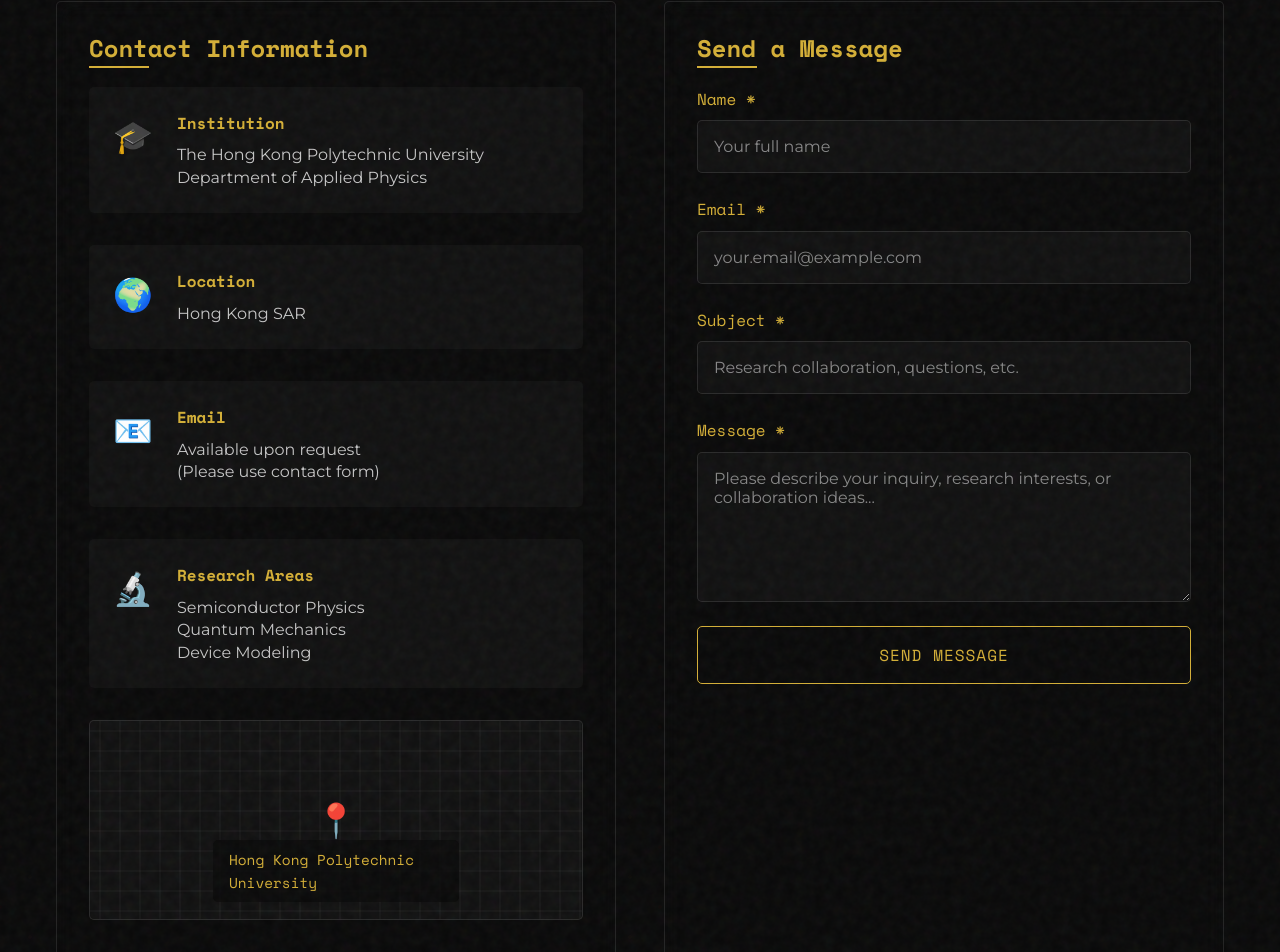
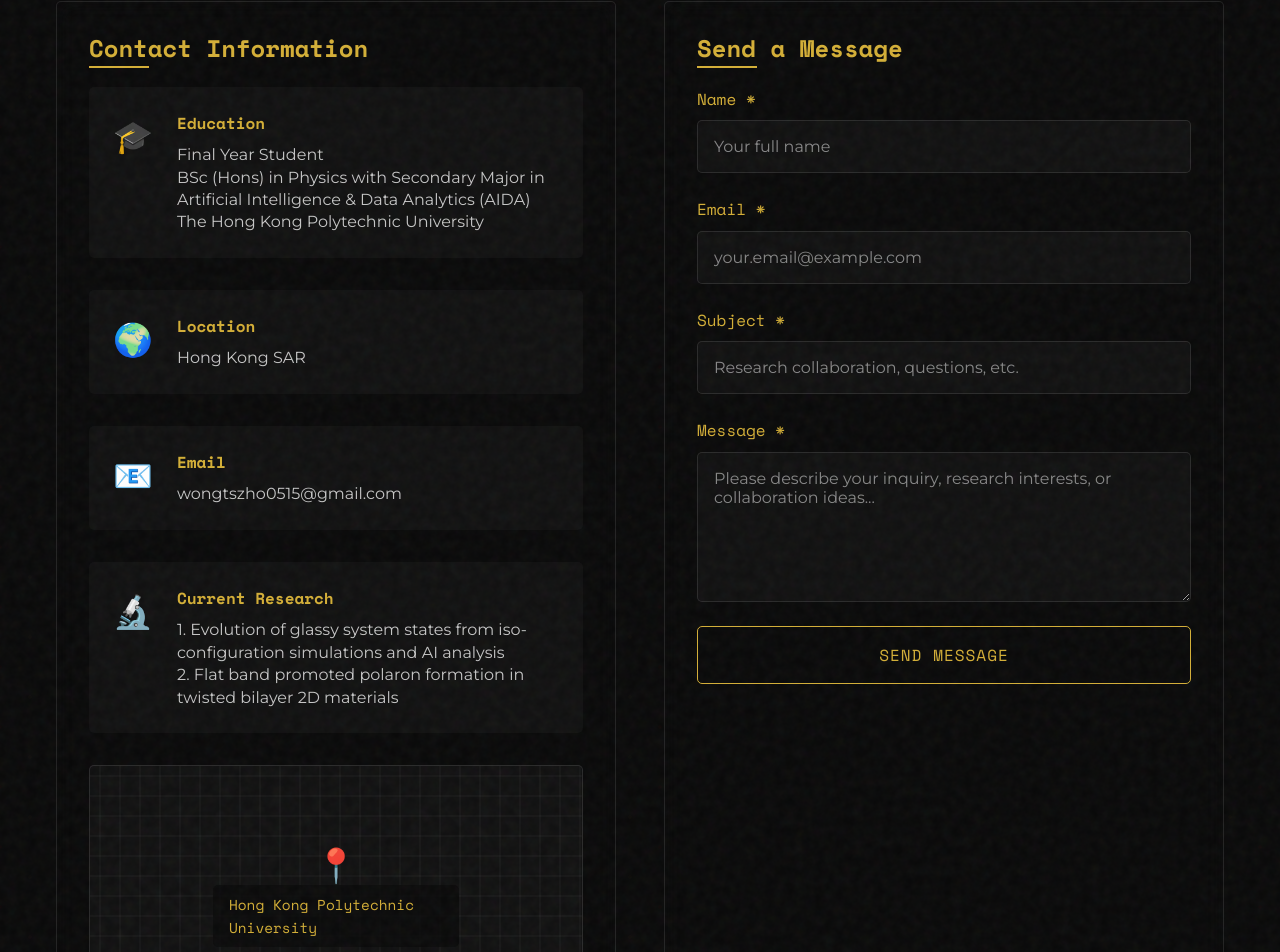
Before and after one commit to PM45W/sherman-physics-portfolio, a React (Create React App) app: page /#/contact in a window 1280 px wide. Shown: the part 293-1245 px from the top of the page. Built offline with nearby package versions, Linux system fonts and the light colour scheme.

Commit message:
Fix quote box quotation marks, update contact info, education, and research projects

```diff
--- a/src/pages/About.js
+++ b/src/pages/About.js
@@ -500,16 +500,10 @@ const About = () => {
 
   const education = [
     {
-      degree: "Master of Philosophy in Applied Physics",
+      degree: "BSc (Hons) in Physics with Secondary Major in Artificial Intelligence & Data Analytics (AIDA)",
       institution: "The Hong Kong Polytechnic University",
-      year: "2022-2024",
-      details: "Specialized in semiconductor device physics and quantum mechanics with focus on MOSFET modeling and electronic properties of novel materials."
-    },
-    {
-      degree: "Bachelor of Science in Applied Physics",
-      institution: "The Hong Kong Polytechnic University",
-      year: "2018-2022",
-      details: "Focus on materials science and electronic properties. Graduated with First Class Honours. Completed thesis on quantum transport in low-dimensional structures."
+      year: "2020-2024",
+      details: "Final Year Student. Specialized in semiconductor device physics, quantum mechanics, and AI applications in physics research. Focus on computational physics and data analytics."
     }
   ];
 
@@ -575,16 +569,16 @@ const About = () => {
             </DownloadButton>
 
             <ProfileLinks>
-              <ProfileLink href="#" title="LinkedIn">
+              <ProfileLink href="https://www.linkedin.com/in/sherman-wong-321259243/" target="_blank" rel="noopener noreferrer" title="LinkedIn">
                 💼
               </ProfileLink>
-              <ProfileLink href="#" title="ResearchGate">
-                🔬
+              <ProfileLink href="https://www.instagram.com/sherman._.wong/" target="_blank" rel="noopener noreferrer" title="Instagram">
+                📸
               </ProfileLink>
-              <ProfileLink href="#" title="GitHub">
+              <ProfileLink href="https://github.com/PM45W" target="_blank" rel="noopener noreferrer" title="GitHub">
                 💻
               </ProfileLink>
-              <ProfileLink href="#" title="Email">
+              <ProfileLink href="mailto:wongtszho0515@gmail.com" title="Email">
                 📧
               </ProfileLink>
             </ProfileLinks>
--- a/src/pages/Contact.js
+++ b/src/pages/Contact.js
@@ -527,8 +527,8 @@ function Contact() {
   const contactInfo = [
     {
       icon: '🎓',
-      label: 'Institution',
-      value: 'The Hong Kong Polytechnic University\nDepartment of Applied Physics'
+      label: 'Education',
+      value: 'Final Year Student\nBSc (Hons) in Physics with Secondary Major in\nArtificial Intelligence & Data Analytics (AIDA)\nThe Hong Kong Polytechnic University'
     },
     {
       icon: '🌍',
@@ -538,12 +538,12 @@ function Contact() {
     {
       icon: '📧',
       label: 'Email',
-      value: 'Available upon request\n(Please use contact form)'
+      value: 'wongtszho0515@gmail.com'
     },
     {
       icon: '🔬',
-      label: 'Research Areas',
-      value: 'Semiconductor Physics\nQuantum Mechanics\nDevice Modeling'
+      label: 'Current Research',
+      value: '1. Evolution of glassy system states from iso-configuration simulations and AI analysis\n2. Flat band promoted polaron formation in twisted bilayer 2D materials'
     }
   ];
 
@@ -582,17 +582,17 @@ function Contact() {
             </LocationMap>
 
             <SocialLinks>
-              <SocialLink href="#" title="LinkedIn">
+              <SocialLink href="https://www.linkedin.com/in/sherman-wong-321259243/" target="_blank" rel="noopener noreferrer" title="LinkedIn">
                 💼
               </SocialLink>
-              <SocialLink href="#" title="ResearchGate">
-                🔬
+              <SocialLink href="https://www.instagram.com/sherman._.wong/" target="_blank" rel="noopener noreferrer" title="Instagram">
+                📸
               </SocialLink>
-              <SocialLink href="#" title="GitHub">
+              <SocialLink href="mailto:wongtszho0515@gmail.com" title="Email">
+                📧
+              </SocialLink>
+              <SocialLink href="https://github.com/PM45W" target="_blank" rel="noopener noreferrer" title="GitHub">
                 💻
-              </SocialLink>
-              <SocialLink href="#" title="Google Scholar">
-                🎓
               </SocialLink>
             </SocialLinks>
           </ContactInfo>
--- a/src/pages/Home.js
+++ b/src/pages/Home.js
@@ -490,10 +490,11 @@ const Quote = styled.blockquote`
     font-size: 4rem;
     color: var(--color-accent-gold);
     position: absolute;
-    top: -1rem;
+    top: -0.5rem;
     left: 1rem;
     background-color: var(--color-gray-dark);
     padding: 0 0.5rem;
+    z-index: 1;
   }
 
   &::after {
@@ -502,10 +503,11 @@ const Quote = styled.blockquote`
     font-size: 4rem;
     color: var(--color-accent-gold);
     position: absolute;
-    bottom: -1rem;
+    bottom: -0.5rem;
     right: 1rem;
     background-color: var(--color-gray-dark);
     padding: 0 0.5rem;
+    z-index: 1;
   }
 
   @media (max-width: 768px) {
--- a/src/pages/Research.js
+++ b/src/pages/Research.js
@@ -167,6 +167,13 @@ const ModalContent = styled.div`
   transform: ${props => props.isOpen ? 'scale(1)' : 'scale(0.9)'};
   opacity: ${props => props.isOpen ? 1 : 0};
   transition: all 0.3s ease;
+  margin: 2rem;
+
+  @media (max-width: 768px) {
+    max-height: 90vh;
+    margin: 1rem;
+    padding: 2rem;
+  }
 
   &::-webkit-scrollbar {
     width: 6px;
@@ -288,19 +295,19 @@ function Research() {
     {
       id: 1,
       icon: '🔬',
-      title: 'MOSFET Device Modeling',
-      subtitle: 'Semiconductor Physics Research',
-      description: 'Advanced modeling of MOSFET devices including quantum mechanical effects and nanoscale phenomena.',
-      tags: ['MOSFET', 'Device Physics', 'Quantum Mechanics', 'Simulation'],
+      title: 'Evolution of Glassy System States',
+      subtitle: 'Iso-configuration Simulations & AI Analysis',
+      description: 'Molecular dynamics simulations of glass models in iso-configuration ensemble with AI-powered state analysis.',
+      tags: ['Molecular Dynamics', 'AI Analysis', 'Glassy Systems', 'Simulation'],
       details: {
-        objective: 'Develop comprehensive models for MOSFET devices that account for quantum mechanical effects at nanoscale dimensions.',
-        methodology: 'Utilized quantum mechanical calculations combined with classical device physics to create hybrid models. Implemented numerical simulations using MATLAB and Python.',
-        results: 'Successfully developed models that show improved accuracy for sub-10nm devices. Achieved 15% better prediction accuracy compared to classical models.',
-        applications: 'These models can be used for next-generation semiconductor device design and optimization.',
+        objective: 'Map and analyze the network of reachable system states in glassy systems using molecular dynamics simulations and AI analysis.',
+        methodology: 'Perform molecular dynamics simulations of glass models in iso-configuration ensemble. Use AI algorithms to analyze and map the network of reachable system states.',
+        results: 'Currently in progress. Developing framework for AI-assisted analysis of glassy system evolution.',
+        applications: 'Understanding glass transition phenomena, material properties, and phase transitions in amorphous materials.',
         publications: [
           {
-            title: 'Quantum Effects in Nanoscale MOSFET Devices',
-            journal: 'Journal of Applied Physics (In Preparation)',
+            title: 'AI-Assisted Analysis of Glassy System Evolution',
+            journal: 'In Progress',
             year: '2024',
             authors: 'S. Wong, et al.'
           }
@@ -310,19 +317,19 @@ function Research() {
     {
       id: 2,
       icon: '⚛️',
-      title: 'Quantum Transport Studies',
-      subtitle: 'Theoretical Physics',
-      description: 'Investigation of quantum transport phenomena in low-dimensional semiconductor structures.',
-      tags: ['Quantum Transport', 'Semiconductors', 'Theoretical Physics', 'Nanostructures'],
+      title: 'Flat Band Promoted Polaron Formation',
+      subtitle: 'Twisted Bilayer 2D Materials',
+      description: 'Investigation of polaron formation mechanisms in twisted bilayer 2D materials with flat band structures.',
+      tags: ['2D Materials', 'Polarons', 'Flat Bands', 'Quantum Physics'],
       details: {
-        objective: 'Study quantum transport mechanisms in low-dimensional semiconductor structures and their applications.',
-        methodology: 'Theoretical analysis using quantum mechanical formalism, numerical calculations, and comparison with experimental data.',
-        results: 'Identified key quantum transport mechanisms affecting device performance. Developed theoretical framework for predicting transport properties.',
-        applications: 'Results applicable to quantum devices, sensors, and next-generation electronics.',
+        objective: 'Study polaron formation and dynamics in twisted bilayer 2D materials, particularly focusing on flat band effects.',
+        methodology: 'Theoretical analysis of electronic structure, quantum mechanical calculations, and numerical simulations of polaron dynamics.',
+        results: 'Currently in progress. Investigating the role of flat bands in polaron formation and stability.',
+        applications: 'Understanding electronic properties of 2D materials, potential applications in quantum devices and sensors.',
         publications: [
           {
-            title: 'Quantum Transport in Low-Dimensional Structures',
-            journal: 'Physical Review B (Under Review)',
+            title: 'Polaron Formation in Twisted Bilayer 2D Materials',
+            journal: 'In Progress',
             year: '2024',
             authors: 'S. Wong, et al.'
           }
```
